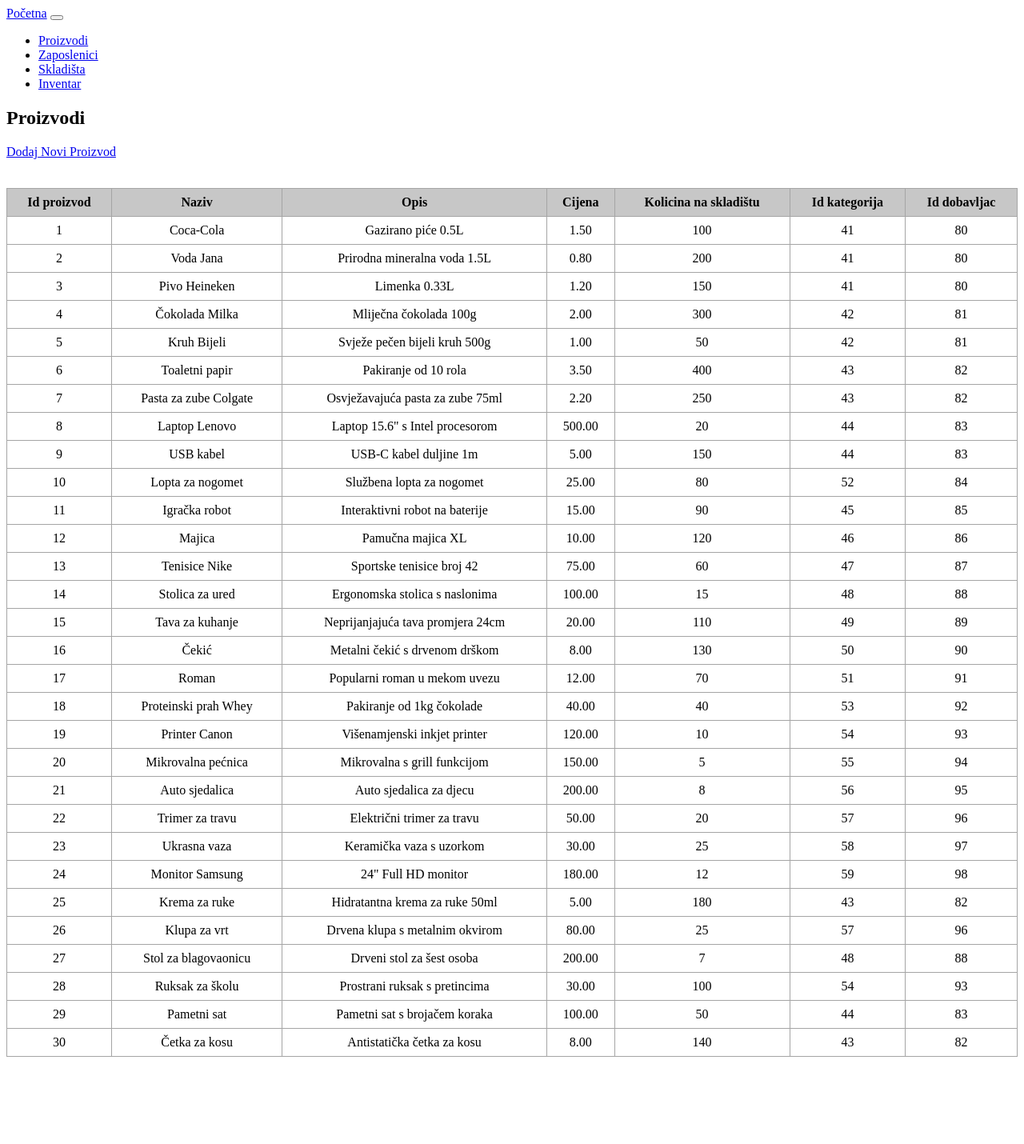
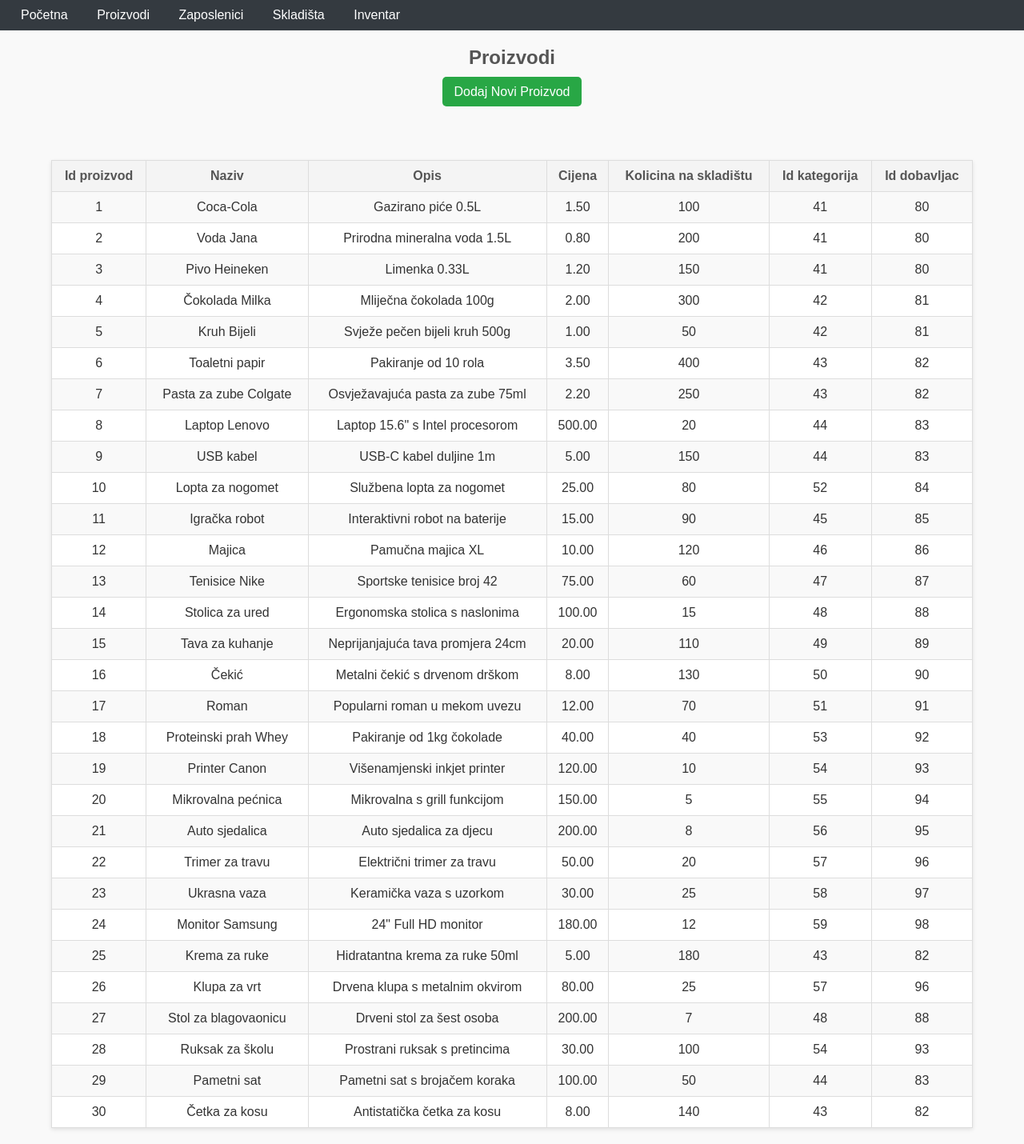
Before and after one commit to LukaRitosa/BazaSkladiste, a Flask app: page /proizvodi_get in a window 1280 px wide. Shown: the whole page at 80% size. Before the commit the page ends 1321 px from the top, so only its background shows below. Run offline with Flask 3, Linux system fonts and the light colour scheme; data comes from the database, SQL or seed files in the repository; some libraries are stand-ins or nearby versions.

Commit message:
Update get_proizvodi.html

```diff
--- a/final_mozda/templates/get_proizvodi.html
+++ b/final_mozda/templates/get_proizvodi.html
@@ -6,17 +6,81 @@
 
     <title>Proizvodi</title>
     <style>
+        body {
+            font-family: Arial, sans-serif;
+            margin: 0;
+            padding: 0;
+            background-color: #f9f9f9;
+            color: #333;
+        }
+
+        h2 {
+            text-align: center;
+            margin-top: 20px;
+            color: #555;
+        }
+
+        nav {
+            background-color: #343a40;
+            padding: 10px;
+        }
+
+        nav a {
+            color: white;
+            text-decoration: none;
+            padding: 8px 16px;
+            font-size: 16px;
+        }
+
+        nav a:hover {
+            background-color: #575757;
+        }
+
         table {
             border-collapse: collapse;
-            width: 100%;
+            width: 90%;
+            margin: 20px auto;
+            box-shadow: 0px 2px 5px rgba(0, 0, 0, 0.1);
+            background-color: white;
         }
+
         th, td {
-            border: 1px solid #a5a5a5;
-            padding: 8px;
+            border: 1px solid #ddd;
+            padding: 10px;
             text-align: center;
         }
+
         th {
-            background-color: #c7c7c7;
+            background-color: #f4f4f4;
+            color: #555;
+        }
+
+        tr:nth-child(even) {
+            background-color: #f9f9f9;
+        }
+
+        tr:hover {
+            background-color: #f1f1f1;
+        }
+
+        .button-container {
+            text-align: center;
+            margin: 20px;
+        }
+
+        .button {
+            background-color: #28a745;
+            color: white;
+            padding: 10px 15px;
+            border: none;
+            border-radius: 5px;
+            text-decoration: none;
+            font-size: 16px;
+            cursor: pointer;
+        }
+
+        .button:hover {
+            background-color: #218838;
         }
     </style>
 
@@ -26,27 +90,10 @@
     <nav class="navbar navbar-expand-lg navbar-dark">
         <div class="container-fluid">
             <a class="navbar-brand" href="{{ url_for('index') }}">Početna</a>
-            <button class="navbar-toggler" type="button" data-bs-toggle="collapse" data-bs-target="#navbarSupportedContent"
-                aria-controls="navbarSupportedContent" aria-expanded="false" aria-label="Toggle navigation">
-                <span class="navbar-toggler-icon"></span>
-            </button>
-            <div class="collapse navbar-collapse" id="navbarSupportedContent">
-                <ul class="navbar-nav me-auto mb-2 mb-lg-0">
-                    <li class="nav-item">
-                        <a class="nav-link" href="{{ url_for('proizvodi_get') }}">Proizvodi</a>
-                    </li>
-                    <li class="nav-item">
-                        <a class="nav-link" href="{{ url_for('zaposlenici_get') }}" >Zaposlenici</a>
-                    </li>
-                    <li class="nav-item">
-                        <a class="nav-link" href="{{ url_for('get_skladista') }}" >Skladišta</a>
-                    </li>
-                    <li class="nav-item">
-                        <a class="nav-link" href="{{ url_for('inventar_get') }}" >Inventar</a>
-                    </li>
-
-                </ul>
-            </div>
+            <a href="{{ url_for('proizvodi_get') }}">Proizvodi</a>
+            <a href="{{ url_for('zaposlenici_get') }}">Zaposlenici</a>
+            <a href="{{ url_for('get_skladista') }}">Skladišta</a>
+            <a href="{{ url_for('inventar_get') }}">Inventar</a>
         </div>
     </nav>
 
```
